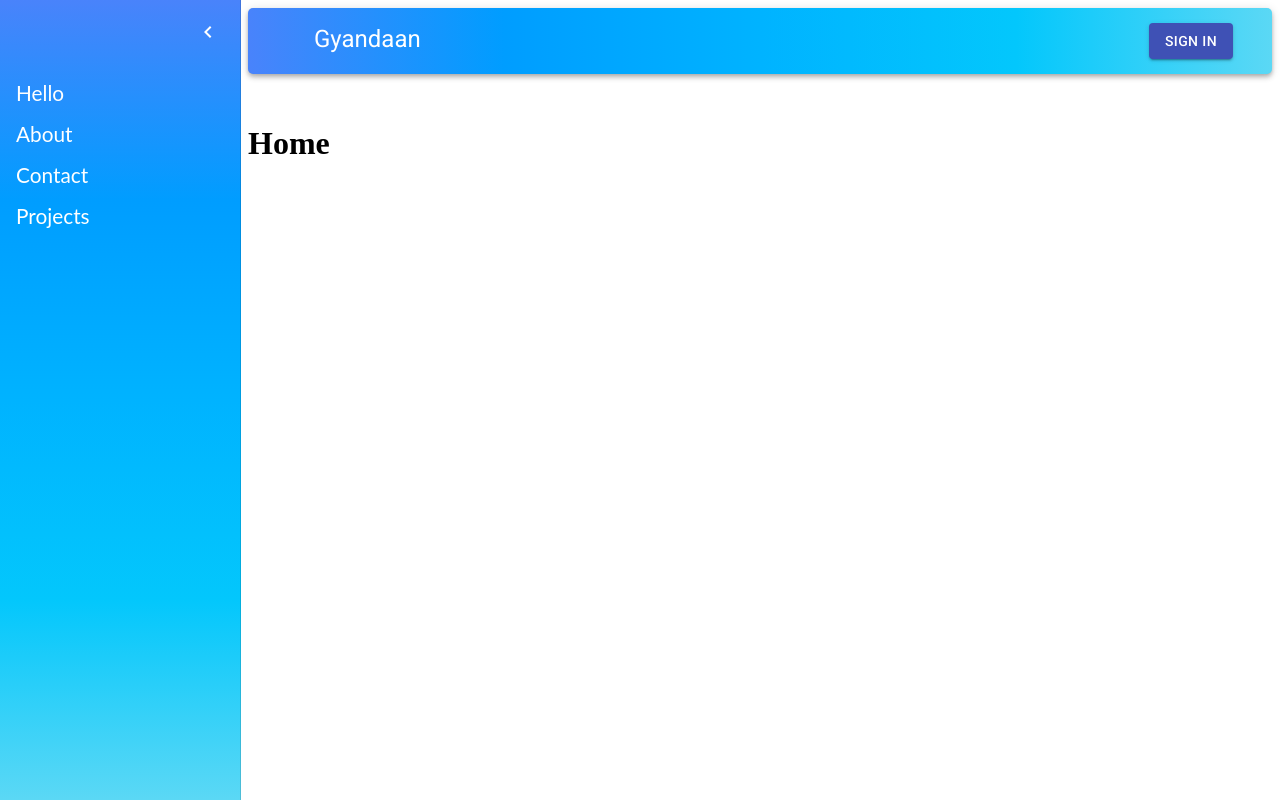
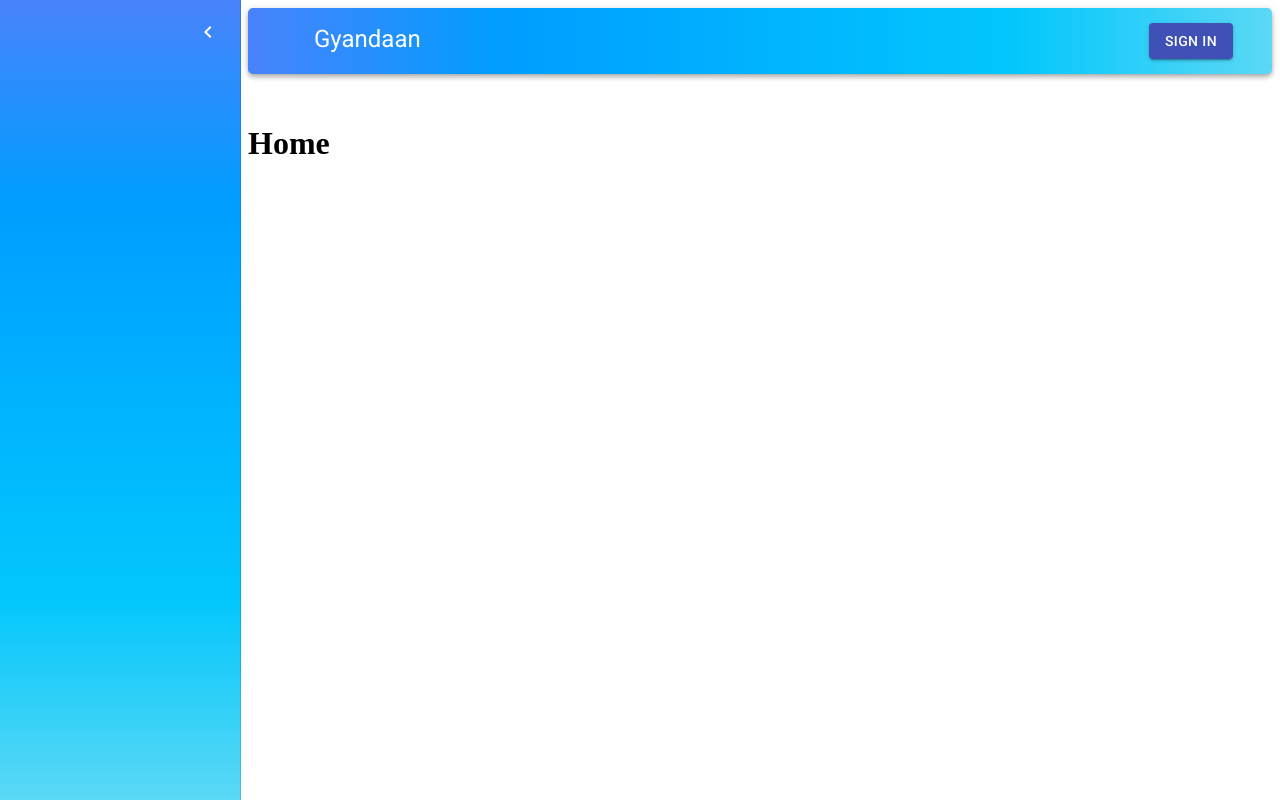
Before and after one commit to akshat12000/Ctrl-Alt-Debt, a React (Create React App) app in the folder client/: page / in a window 1280 px wide. Both pictures are taken after a click on the button "open drawer". Built offline with nearby package versions, Linux system fonts and the light colour scheme.

Commit message:
Added links to the sidebar

```diff
--- a/client/src/components/Navbar/Navbar.js
+++ b/client/src/components/Navbar/Navbar.js
@@ -15,12 +15,14 @@ const Navbar = ({open,setOpen}) => {
     const location = useLocation();
     const history = useHistory();
     const classes = useStyles();
+    const volunteerLinks = ["/schedule-meeting","/allot-time","/discussion-forum","/blogs"];
+    const studentLinks = ["/book-meeting","/my-bookings","/discussion-forum","/blogs","/leaderboard"];
 
     const logout = () => {
         dispatch({ type: actionType.LOGOUT });
 
         history.push('/auth');
-
+        setOpen(false);
         setUser(null);
     };
 
@@ -32,8 +34,9 @@ const Navbar = ({open,setOpen}) => {
     const handleDrawerClose = ()=>{
         setOpen(false);
     }
-
-
+    const assign = (link)=>{
+        history.push(link);
+    }
     useEffect(() => {
         const token = user?.token;
 
@@ -80,10 +83,9 @@ const Navbar = ({open,setOpen}) => {
                     </IconButton>
                 </div>
                 <List>
-                    <ListItem button>Hello</ListItem>
-                    <ListItem button>About</ListItem>
-                    <ListItem button>Contact</ListItem>
-                    <ListItem button>Projects</ListItem>
+                    {user?(user.result.hasOwnProperty('classRange')?
+                    volunteerLinks.map((link)=><ListItem onClick={()=>assign(link)} button>{link.slice(1).replace("-"," ").toUpperCase()}</ListItem>):
+                    studentLinks.map((link)=><ListItem onClick={()=>assign(link)} button>{link.slice(1).replace("-"," ").toUpperCase()}</ListItem>)):null}
                 </List>
             </Drawer>
         </div>
```
